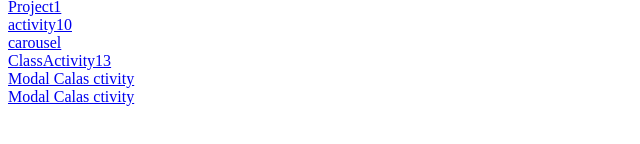
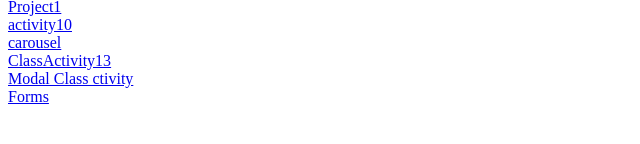
Before and after one commit to HAyleyg21/cloud_technology, a plain HTML site: page index.html in a window 1280 px wide. Shown: the part 190-334 px from the top of the page, without its empty margins (0-640 px from the left). Drawn offline with Linux system fonts and the light colour scheme.

Commit message:
Update index.html

```diff
--- a/index.html
+++ b/index.html
@@ -38,11 +38,11 @@
         <a href="collapsible menu/menu.html" target="_blank" rel="noopener noreferrer">ClassActivity13</a>
     </div>
     <div>
-        <a href="Model/model_grant.html" target="_blank" rel="noopener noreferrer">Modal Calas ctivity</a>
+        <a href="Model/model_grant.html" target="_blank" rel="noopener noreferrer">Modal Class ctivity</a>
     </div>
 
       <div>
-        <a href="Forms/forms.html" target="_blank" rel="noopener noreferrer">Modal Calas ctivity</a>
+        <a href="Forms/forms.html" target="_blank" rel="noopener noreferrer">Forms</a>
     </div>
 
 </body>
```
